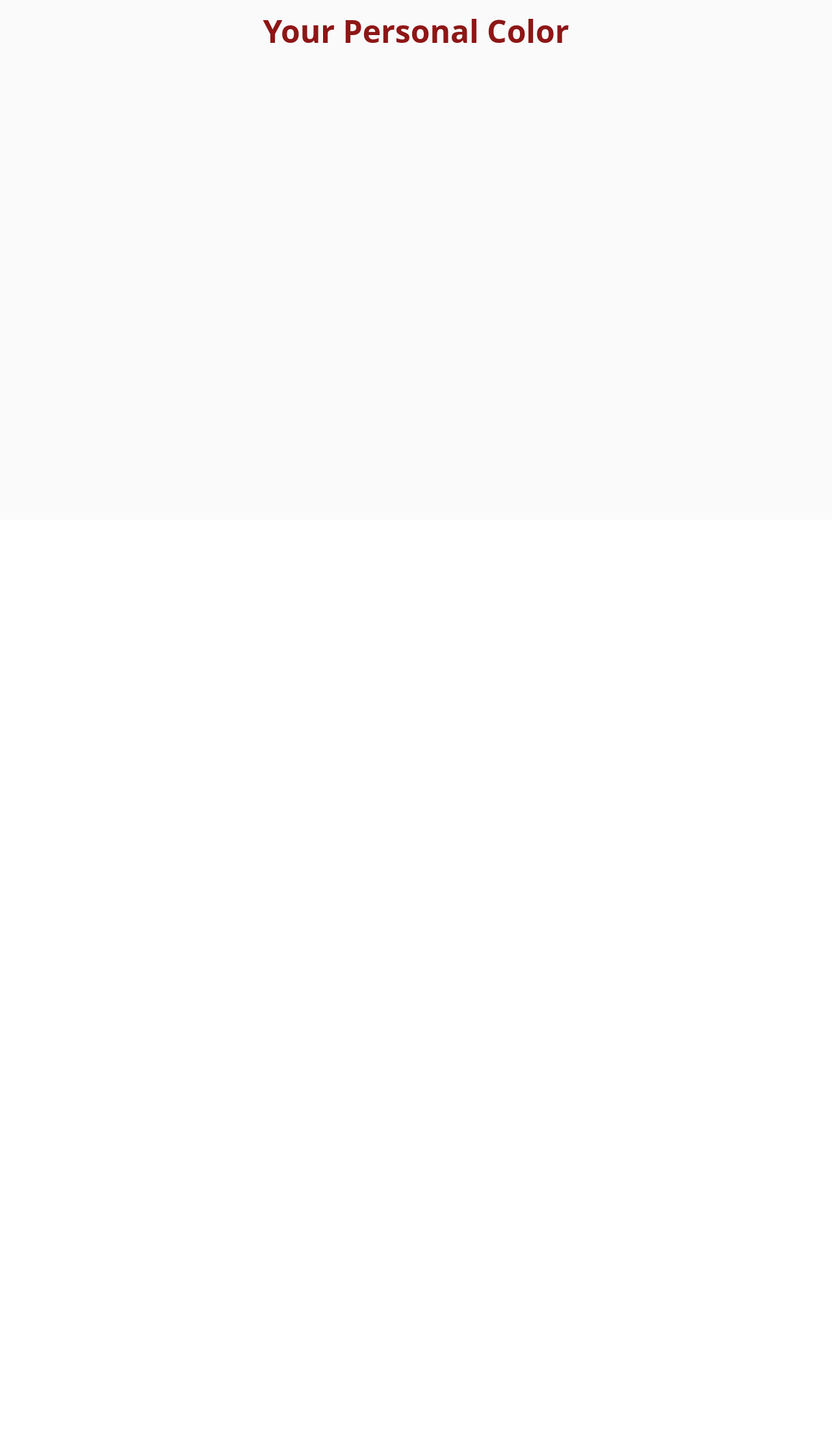
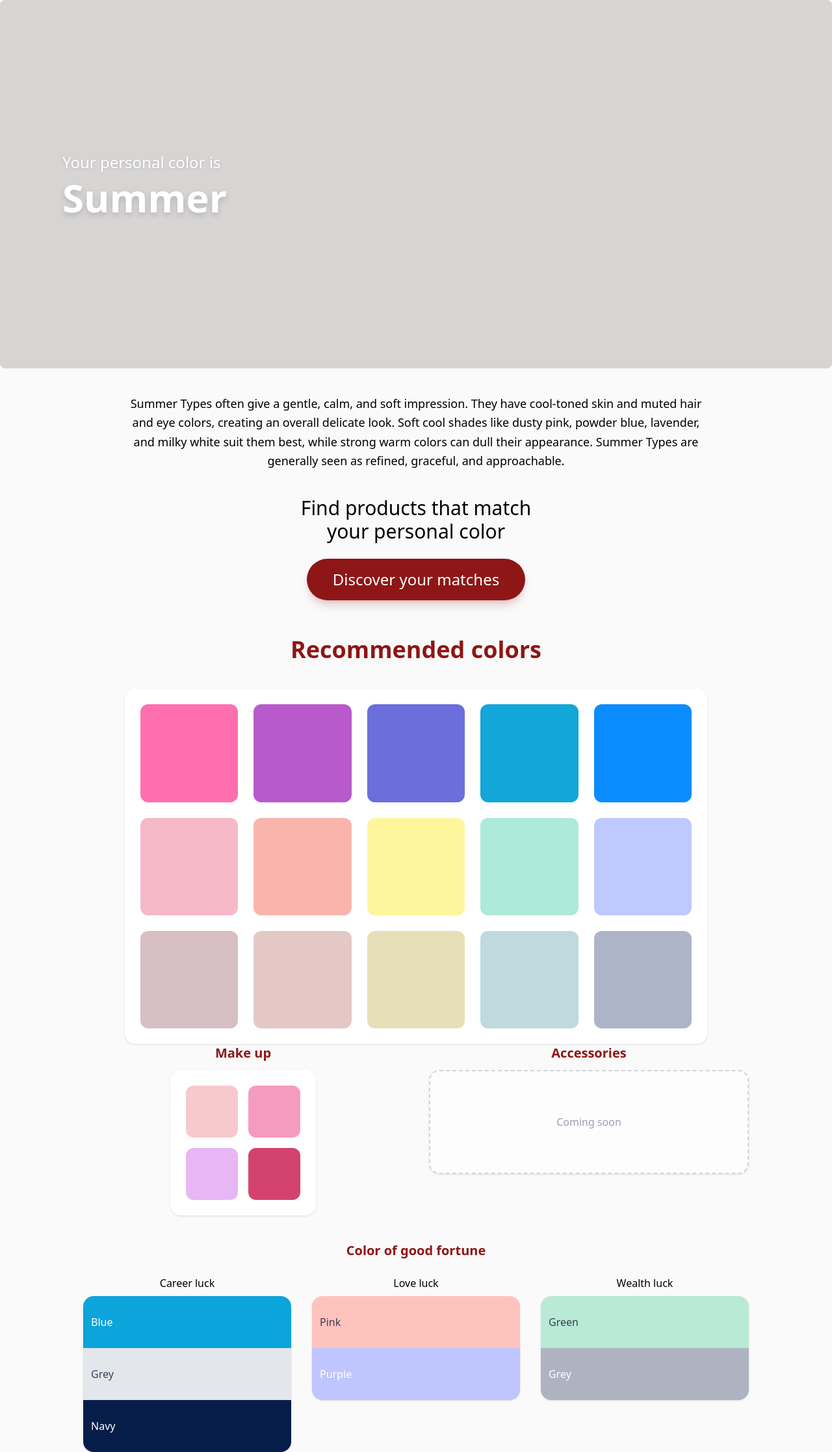
Before and after one commit to anonymousmode3/personalColorAnalyzer, a React (Vite) app: page /result in a window 1280 px wide. Shown: the whole page at 65% size. Before the commit the page ends 800 px from the top, so only its background shows below. Built offline with nearby package versions, Linux system fonts and the light colour scheme.

Commit message:
fixed camera

```diff
--- a/src/components/camera.tsx
+++ b/src/components/camera.tsx
@@ -11,8 +11,8 @@ export default function CameraModal({ startCapture, onCapture }: Props) {
 
   const [countdown, setCountdown] = useState<number | null>(null);
   const [stream, setStream] = useState<MediaStream | null>(null);
+  const [previewImage, setPreviewImage] = useState<string | null>(null);
 
-  // Start camera stream on mount
   useEffect(() => {
     (async () => {
       const mediaStream = await navigator.mediaDevices.getUserMedia({
@@ -63,6 +63,9 @@ export default function CameraModal({ startCapture, onCapture }: Props) {
     ctx.scale(-1, 1);
     ctx.drawImage(video, 0, 0);
 
+    const dataUrl = canvas.toDataURL("image/jpeg");
+    setPreviewImage(dataUrl);
+
     canvas.toBlob((blob) => {
       if (!blob) return;
 
@@ -70,21 +73,23 @@ export default function CameraModal({ startCapture, onCapture }: Props) {
         type: "image/jpeg",
       });
 
-      stream?.getTracks().forEach((t) => t.stop());
       onCapture(file);
     }, "image/jpeg");
   };
 
   return (
     <div className="relative">
-      <video
-        ref={videoRef}
-        autoPlay
-        playsInline
-        className="object-cover rounded"
-      />
+      {!previewImage && (
+        <video
+          ref={videoRef}
+          autoPlay
+          playsInline
+          className="object-cover rounded w-full"
+          style={{ transform: "scaleX(-1)" }}
+        />
+      )}
 
-      {countdown !== null && (
+      {countdown !== null && !previewImage && (
         <div className="absolute inset-0 flex items-center justify-center text-white text-6xl font-bold bg-black/40">
           {countdown}
         </div>
--- a/src/components/imageUpload.tsx
+++ b/src/components/imageUpload.tsx
@@ -14,6 +14,7 @@ type Props = {
 export default function ImageUpload({ value, onSelect, openCamera }: Props) {
   const inputRef = useRef<HTMLInputElement | null>(null);
   const [openConsentModal, setOpenConsentModal] = useState(true);
+  // const [retakeTrigger, setRetakeTrigger] = useState(0);
 
   const handleChange = (e: React.ChangeEvent<HTMLInputElement>) => {
     const file = e.target.files?.[0];
@@ -54,6 +55,16 @@ export default function ImageUpload({ value, onSelect, openCamera }: Props) {
                         className="h-full w-full object-cover"
                         alt="preview"
                       />
+                      {value && (
+                        <button
+                          onClick={() => {
+                            onSelect(null as any);
+                          }}
+                          className="z-100 absolute bottom-4 left-1/2 -translate-x-1/2 px-6 py-2 rounded-full  bg-white text-[#8E1616] border border-[#8E1616]"
+                        >
+                          Retake
+                        </button>
+                      )}
                     </div>
                   </div>
                 </div>
--- a/src/pages/result/page.tsx
+++ b/src/pages/result/page.tsx
@@ -1,26 +1,207 @@
 "use client";
 
 import { useAnalyze } from "@/context/useAnalyze";
+import summer from "@/assets/mock-up-result-summer.png";
+import { Link } from "react-router-dom";
 
 export default function ResultPage() {
   const { state } = useAnalyze();
-
-    console.log("Analyze result state:", {
+  console.log("Analyze result state:", {
     vein: state.vein,
     step1: state.step1,
     step2: state.step2,
     step3: state.step3,
     finalResult: state.result,
   });
+  const colors = [
+    "#FF6FAF",
+    "#B85ACB",
+    "#6C6EDB",
+    "#12A6D9",
+    "#0A8CFF",
+
+    "#F6B9C8",
+    "#F9B5AC",
+    "#FFF59D",
+    "#AEEAD8",
+    "#BFC8FF",
+
+    "#D7BFC4",
+    "#E3C8C6",
+    "#E7DFB7",
+    "#BFD9DD",
+    "#AEB4C8",
+  ];
 
   return (
-    <div className="min-h-screen p-6 text-center">
-      <h1 className="text-5xl font-bold text-[#8E1616] mb-6">
-        Your Personal Color
-      </h1>
+    <div>
+      <div className="w-full  mx-auto relative">
+        <img src={summer} alt="summer" className="w-full h-auto rounded-lg" />
+        <div
+          className="absolute
+      inset-0
+      flex
+      flex-col
+      justify-center
+      pl-6
+      md:pl-24
+      text-left
+      text-white "
+        >
+          <p className="text-white text-lg md:text-2xl drop-shadow">
+            Your personal color is
+          </p>
 
-      <div className="text-6xl font-semibold">
-        {state.result}
+          <h1 className="text-white text-4xl md:text-6xl font-bold drop-shadow-lg mt-2">
+            {state.result || "Summer"}
+          </h1>
+        </div>
+      </div>
+
+      <div className="max-w-4xl mx-auto mt-6 md:mt-10 text-center text-sm md:text-lg leading-relaxed px-2 md:px-0">
+        Summer Types often give a gentle, calm, and soft impression. They have
+        cool-toned skin and muted hair and eye colors, creating an overall
+        delicate look. Soft cool shades like dusty pink, powder blue, lavender,
+        and milky white suit them best, while strong warm colors can dull their
+        appearance. Summer Types are generally seen as refined, graceful, and
+        approachable.
+      </div>
+
+      <div className="text-center mt-10">
+        <p className="text-xl md:text-3xl">Find products that match</p>
+        <p className="text-xl md:text-3xl mb-6">your personal color</p>
+
+        <Link
+          to="/upload"
+          className="bg-[#8E1616] px-6 py-3 md:px-10 md:py-4 text-white rounded-full text-lg md:text-2xl shadow-lg shadow-[#8E1616]/20 inline-block"
+        >
+          Discover your matches
+        </Link>
+      </div>
+
+      <div className="text-center mt-10 md:mt-14 text-2xl md:text-4xl font-bold text-[#8E1616]">
+        Recommended colors
+      </div>
+
+      <div className="max-w-4xl mx-auto justify-center mt-10 rounded-2xl p-6  shadow-sm bg-white">
+        <div className="grid grid-cols-3 sm:grid-cols-4 md:grid-cols-5 gap-6">
+          {colors.map((c, i) => (
+            <div
+              key={i}
+              className="w-full aspect-square rounded-xl"
+              style={{ backgroundColor: c }}
+            />
+          ))}
+        </div>
+      </div>
+      <div className="w-full max-w-5xl mx-auto space-y-10">
+        {/* ---------- SECTION 1 ---------- */}
+        <div className="grid grid-cols-1 md:grid-cols-2 gap-10">
+          {/* Make up */}
+          <div className="text-center">
+            <h3 className="text-[#8E1616] font-semibold text-xl mb-3">
+              Make up
+            </h3>
+
+            <div className="bg-white rounded-2xl p-6 shadow-sm inline-block">
+              <div className="grid grid-cols-2 gap-4">
+                {["#F8C9CC", "#F69BC0", "#E7B6F3", "#D3426F"].map((c, i) => (
+                  <div
+                    key={i}
+                    className="w-20 h-20 rounded-xl"
+                    style={{ backgroundColor: c }}
+                  />
+                ))}
+              </div>
+            </div>
+          </div>
+
+          {/* Accessories */}
+          <div className="text-center">
+            <h3 className="text-[#8E1616] font-semibold text-xl mb-3">
+              Accessories
+            </h3>
+
+            <div className="bg-white/60 rounded-2xl p-6 shadow-sm border-dashed border-2 border-gray-300 h-[160px] flex items-center justify-center">
+              <span className="text-gray-400">Coming soon</span>
+            </div>
+          </div>
+        </div>
+
+        {/* ---------- SECTION 2 ---------- */}
+        <div>
+          <h3 className="text-center text-[#8E1616] font-semibold text-xl mb-6">
+            Color of good fortune
+          </h3>
+
+          <div className="grid grid-cols-1 md:grid-cols-3 gap-8 text-center">
+            {/* Career luck */}
+            <div>
+              <p className="font-medium mb-2">Career luck</p>
+
+              <div className="rounded-2xl overflow-hidden shadow-sm">
+                <div
+                  className="h-20 flex items-center px-3 text-white"
+                  style={{ background: "#0BA4DB" }}
+                >
+                  Blue
+                </div>
+                <div
+                  className="h-20 flex items-center px-3 text-gray-700"
+                  style={{ background: "#E3E6EB" }}
+                >
+                  Grey
+                </div>
+                <div
+                  className="h-20 flex items-center px-3 text-white"
+                  style={{ background: "#071D49" }}
+                >
+                  Navy
+                </div>
+              </div>
+            </div>
+
+            {/* Love luck */}
+            <div>
+              <p className="font-medium mb-2">Love luck</p>
+
+              <div className="rounded-2xl overflow-hidden shadow-sm">
+                <div
+                  className="h-20 flex items-center px-3 text-gray-700"
+                  style={{ background: "#FFC3BD" }}
+                >
+                  Pink
+                </div>
+                <div
+                  className="h-20 flex items-center px-3 text-white"
+                  style={{ background: "#BFC5FF" }}
+                >
+                  Purple
+                </div>
+              </div>
+            </div>
+
+            {/* Wealth luck */}
+            <div>
+              <p className="font-medium mb-2">Wealth luck</p>
+
+              <div className="rounded-2xl overflow-hidden shadow-sm">
+                <div
+                  className="h-20 flex items-center px-3 text-gray-700"
+                  style={{ background: "#B8EAD6" }}
+                >
+                  Green
+                </div>
+                <div
+                  className="h-20 flex items-center px-3 text-white"
+                  style={{ background: "#AEB3C2" }}
+                >
+                  Grey
+                </div>
+              </div>
+            </div>
+          </div>
+        </div>
       </div>
     </div>
   );
```
Also changed, not shown: src/assets/mock-up-result-summer.png (added).
